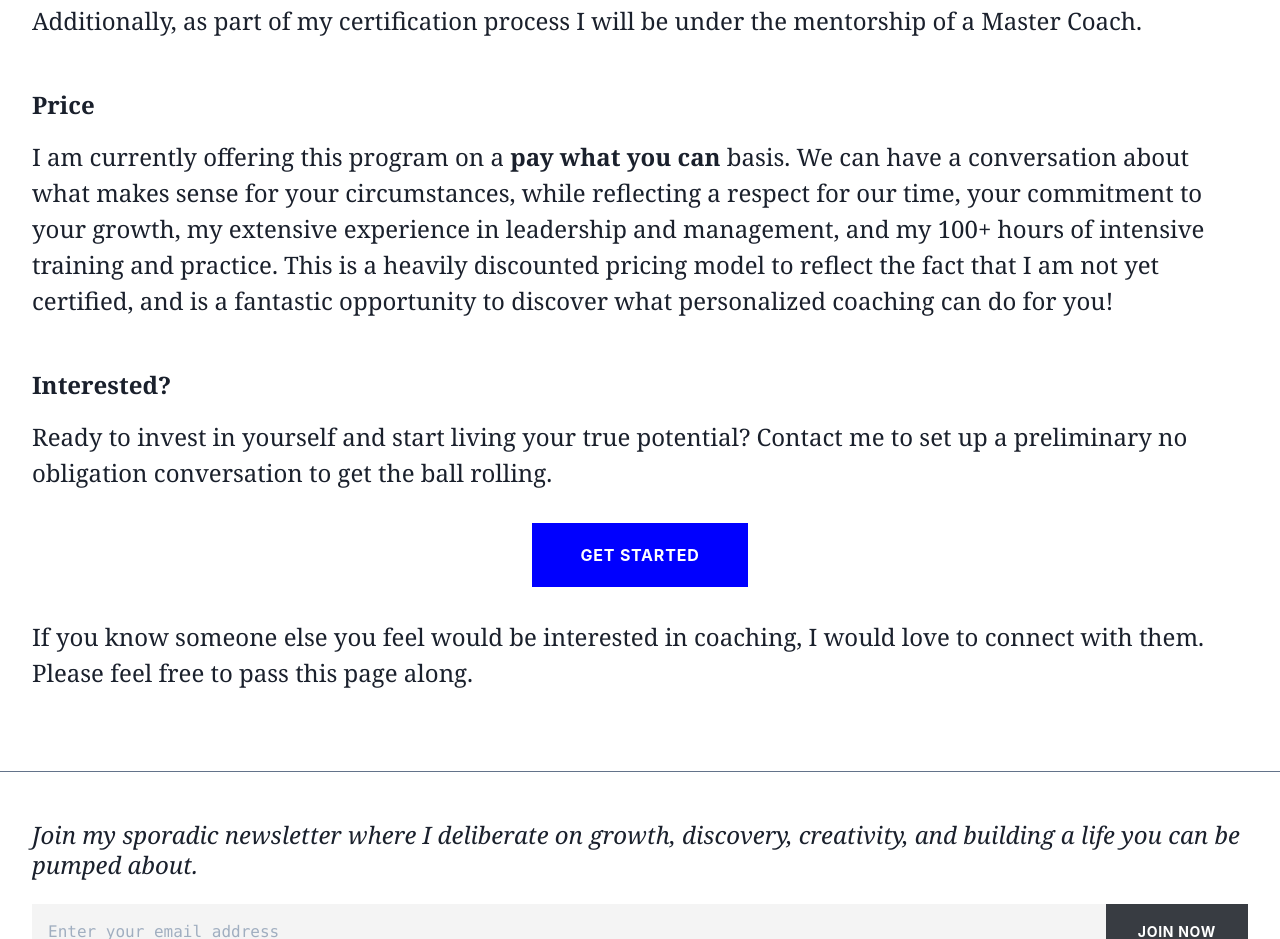
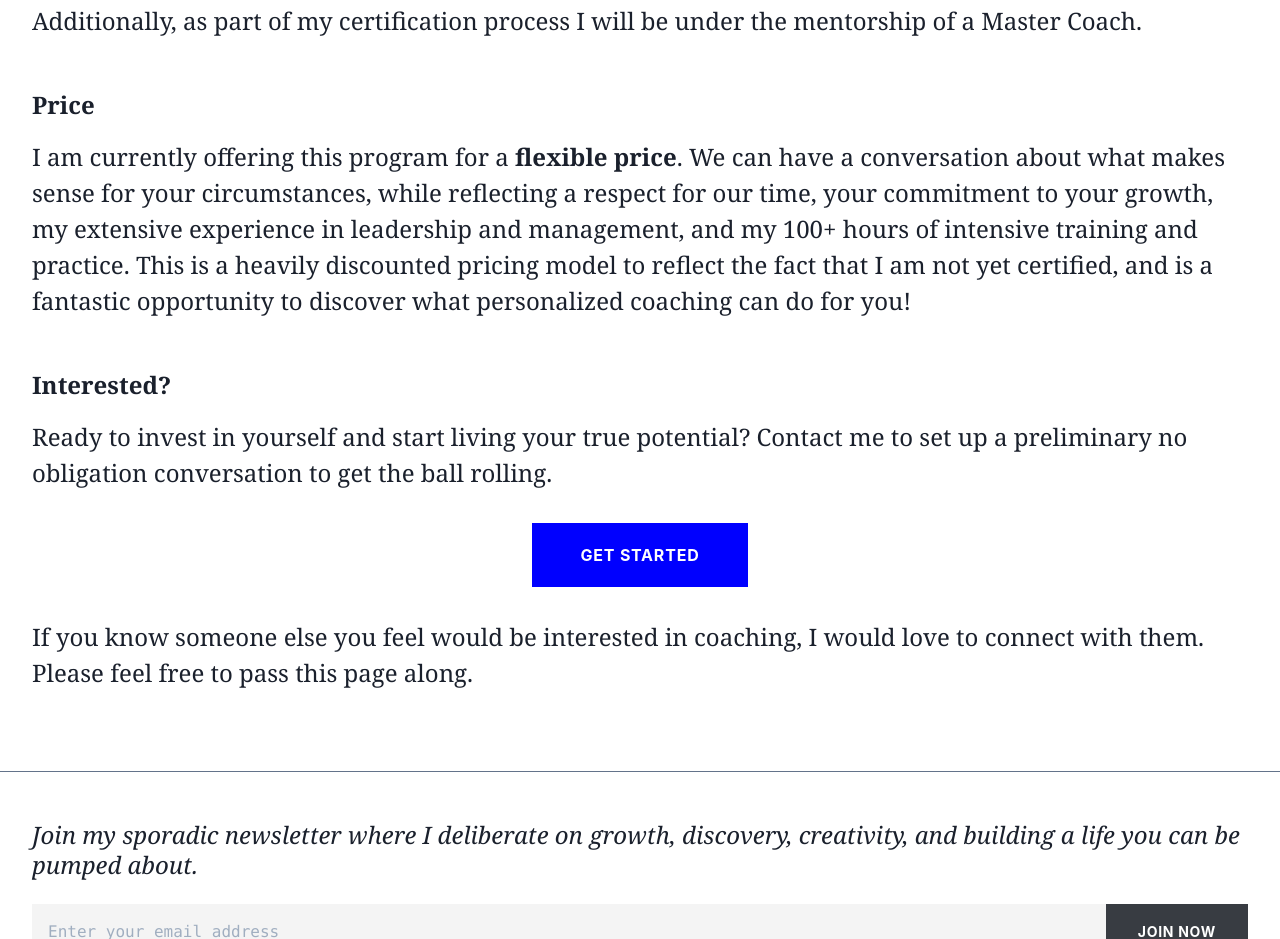
Before and after one commit to dlimeb/dieterlimeback, an Eleventy site: page site/preflight.md in a window 1280 px wide. Shown: the part 3031-3970 px from the top of the page. Built offline with nearby package versions, Linux system fonts and the light colour scheme; Eleventy itself is replaced by a stand-in of ours; files that its build step writes are made by us from their sources; what eleventy-plugin-typeset would draw is missing.

Commit message:
Copy tweak

```diff
--- a/site/preflight.md
+++ b/site/preflight.md
@@ -44,7 +44,7 @@ Additionally, as part of my certification process I will be under the mentorship
 
 ## Price
 
-I am currently offering this program on a **pay what you can** basis. We can have a conversation about what makes sense for your circumstances, while reflecting a respect for our time, your commitment to your growth, my extensive experience in leadership and management, and my 100+ hours of intensive training and practice. This is a heavily discounted pricing model to reflect the fact that I am not yet certified, and is a fantastic opportunity to discover what personalized coaching can do for you!
+I am currently offering this program for a **flexible price**. We can have a conversation about what makes sense for your circumstances, while reflecting a respect for our time, your commitment to your growth, my extensive experience in leadership and management, and my 100+ hours of intensive training and practice. This is a heavily discounted pricing model to reflect the fact that I am not yet certified, and is a fantastic opportunity to discover what personalized coaching can do for you!
 
 
 ## Interested?
```
